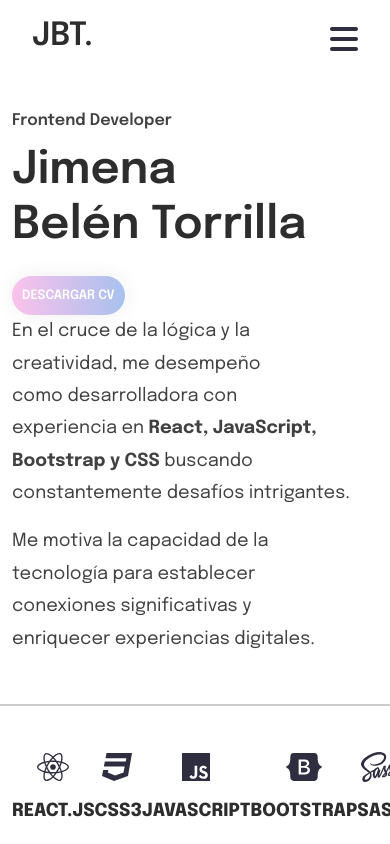
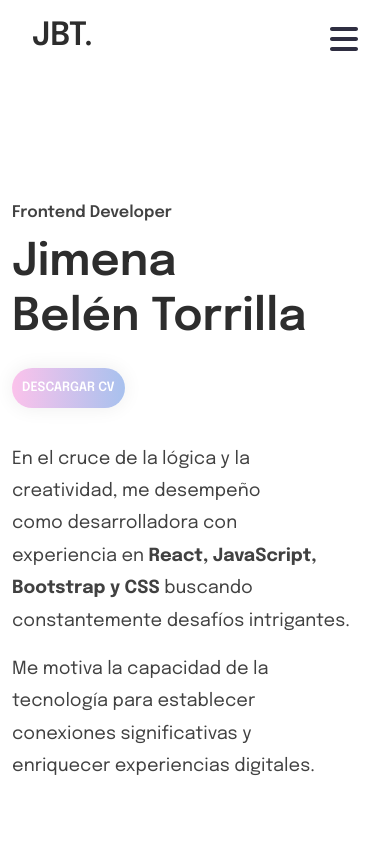
Before and after one commit to jimenabelentorrilla/portfolio-jimena-belen, a React (Vite) app: page / in a window 390 px wide. Shown: the top 844 px of the page. Built offline with nearby package versions, Linux system fonts and the light colour scheme.

Commit message:
mq header y contact

```diff
--- a/src/components/Footer/Footer.css
+++ b/src/components/Footer/Footer.css
@@ -1,11 +1,4 @@
 /**footer**/
-/**.row-footer{
-    height: 670px;
-    display: flex;
-    justify-content: center;
-    align-items: start;
-    padding: 70px 100px;
-  }**/
   .row-footer{
     height: 100vh;
     background-color: #fbc2eb;
@@ -49,6 +42,7 @@
     font-size: 17px;
     font-weight: 400;
     line-height: 1.8;
+    text-wrap: balance;
   }
   .flex-icon{
     display: flex;
@@ -135,6 +129,7 @@
     .card-footer{
       align-items: center;
       gap:40px;
+      padding: 25px;
     }
     .gap-ftr {
       display: flex;
--- a/src/components/Header/Header.css
+++ b/src/components/Header/Header.css
@@ -3,7 +3,7 @@
     display: flex;
     align-content: center;
     width: 100%;
-    height: 624px;
+    height: 100vh;
   }
   .text-hd{
     font-family: Epilogue;
@@ -94,6 +94,10 @@
     padding:10px;
     font-size:0.8rem;
   }
+  .row-header{
+    gap:35px;
+    justify-content: center;
+  }
  }
 
 @media (min-width: 576px) and (max-width: 767.99px){
@@ -113,6 +117,11 @@
     padding:10px;
     font-size:0.8rem;
   }
+  .row-header{
+    gap:35px;
+    justify-content: center;
+
+  }
 }
 
 @media (min-width: 768px) and (max-width: 991.99px){
@@ -128,6 +137,11 @@
   .btn-des{
     padding:12px;
   }
+  .row-header{
+    gap:35px;
+    justify-content: center;
+
+  }
 }
 
 
@@ -136,4 +150,9 @@
     font-size: 60px;
     line-height: 70px;
   }
+  .row-header{
+    gap:35px;
+    justify-content: center;
+
   }
+  }
```
